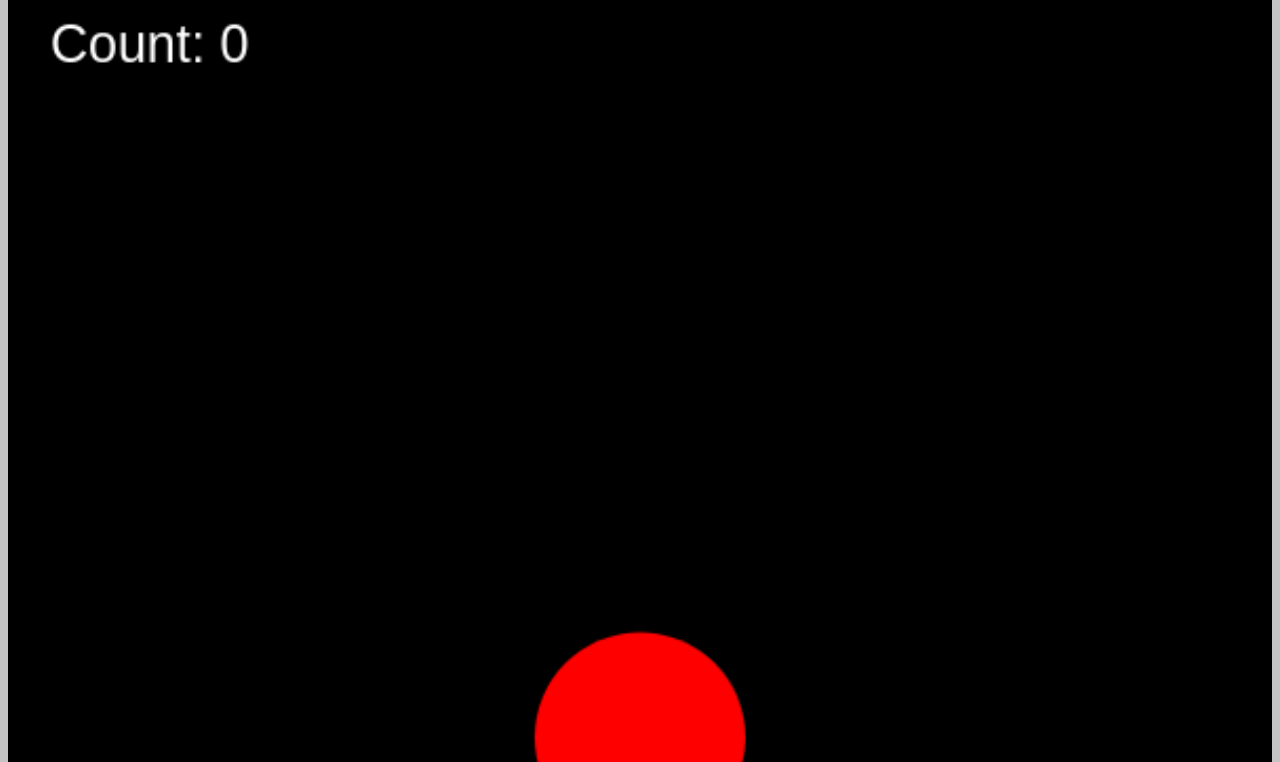
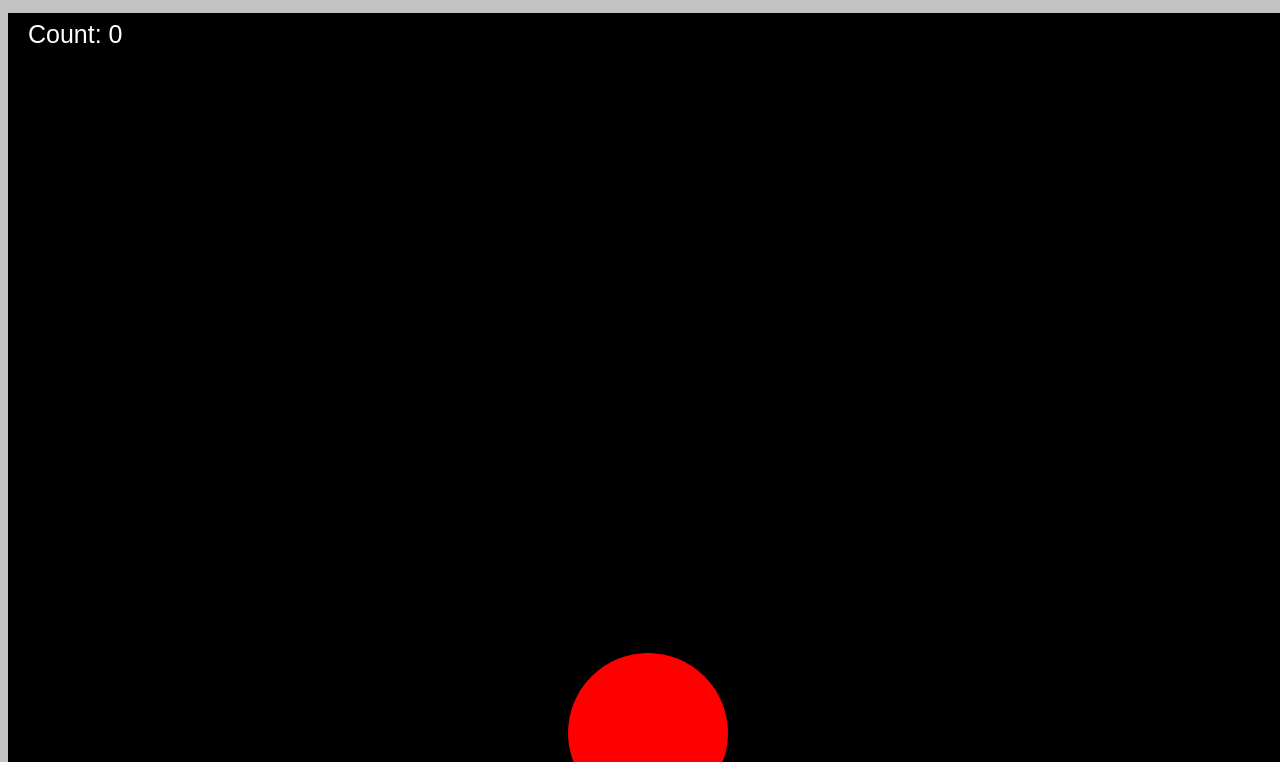
Before and after one commit to PradnyaGokhale/Personal-Projects, a plain HTML site: page BouncingBall Game/BouncingBall Game.html in a window 1280 px wide. Shown: the part 101-863 px from the top of the page. Drawn offline with Linux system fonts and the light colour scheme.

Commit message:
Update BouncingBall Game.html

```diff
--- a/BouncingBall Game/BouncingBall Game.html
+++ b/BouncingBall Game/BouncingBall Game.html
@@ -1,81 +1,92 @@
+<!DOCTYPE html>
 <html>
     <body>
         <header>
             <h1>My Jumper Game</h1>
             <p>A fun flappy-bird like game.</p>
         </header>
-        <canvas id="canvas" width="600" height="400">
+        <canvas id="canvas">
         </canvas>
-        <br></br>
         <style>
             header {
                 text-align: center;
             }
             body {
-                background-color:#c3c3c3;
+                background-color: #c3c3c3;
             }
             h1 {
                 color: #4c6ebb;
             }
             canvas {
-                width: 100%;
                 background-color: black;
+                display: block; /* Ensures canvas takes up the full width of the parent container */
+                margin: 0 auto; /* Centers the canvas horizontally */
             }
         </style>
         <script>
-            //onload = occurs when object is loaded; doc loaded before element referenced
             window.onload = function() {
-                //reference using its id. select an HTML element using its id attribute. btn is a variable that refers to the button.
-                let btn = document.getElementById("jump");
-                let count = 0;
+                var canvas = document.getElementById("canvas");
+                var context = canvas.getContext("2d");
+                var x, y, radius;
+                var count = 0;
+                var speed = 0;
                 var t = Date.now();
-                    var speed = 25;
-                    document.onkeydown = function() {
-                        count += 1;
-                        y -= 55;
+
+                function resizeCanvas() {
+                    canvas.width = window.innerWidth;
+                    canvas.height = window.innerHeight;
+                    x = canvas.width / 2;
+                    y = canvas.height - 50;
+                    radius = Math.min(canvas.width, canvas.height) / 10; // Ball size relative to canvas
                 }
-                    document.ontouchstart = function() {
-                        count += 1;
-                        y -= 55;
-                    }
+
+                resizeCanvas(); // Initial resize
+
+                window.onresize = function() {
+                    resizeCanvas();
+                };
+
                 function draw() {
-                        //clearing the canvas
-                        context.clearRect(0, 0, 600, 400);
+                    context.clearRect(0, 0, canvas.width, canvas.height);
 
-                        //redrawing the circle
+                    // Redrawing the circle
                     context.beginPath();
-                        context.arc(x, y, 50, 0, 2 * Math.PI); //context.arc(centerX, centerY, radius, startingAngle(radians), endingAngle(radians), counterclockwise(optional, default value:false));
-                        context.fillStyle="red";
+                    context.arc(x, y, radius, 0, 2 * Math.PI);
+                    context.fillStyle = "red";
                     context.fill();
 
-                        //drawing the count value
+                    // Drawing the count value
                     context.font = '25px Arial';
                     context.fillStyle = 'white';
                     context.fillText("Count: " + count, 20, 30);
 
                     var timePassed = (Date.now() - t) / 1000;
-                        t = Date.now(); //current time in milliseconds.
+                    t = Date.now();
 
-                        if(y <= 350) {
+                    if (y <= canvas.height - radius) {
                         speed += 50 * timePassed;
-                            y += speed*timePassed;
+                        y += speed * timePassed;
                     }
-                        if(y > 350) {
-                            count = 0
+                    if (y > canvas.height - radius) {
+                        count = 0;
+                        y = canvas.height - radius;
+                        speed = 0;
                     }
 
-                        window.requestAnimationFrame(draw); //tells the browser that you want to perform a redraw. can replace setinterval(). usually runs at 60 frames per second (fps).
+                    window.requestAnimationFrame(draw);
                 }
-                    draw(); // Call the draw function initially
-                }
-            //}
-            var canvas = document.getElementById("canvas");
-            var context = canvas.getContext("2d");
-            var x = 300;
-            var y = 350;
-            context.arc(x, y, 50, 0, 2 * Math.PI);
-            context.fillStyle="red";
-            context.fill();
+                draw();
+
+                document.onkeydown = function() {
+                    count += 1;
+                    y -= 55;
+                };
+
+                document.ontouchstart = function() {
+                    count += 1;
+                    y -= 55;
+                };
+            };
         </script>
     </body>
 </html>
```
Lines whose indentation alone changed are shown as unchanged.
